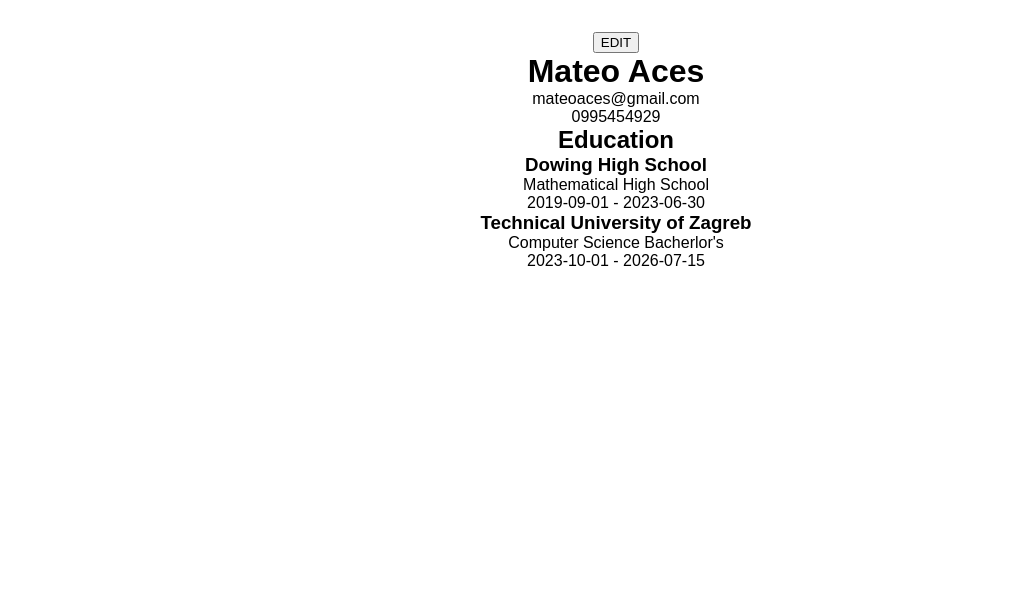
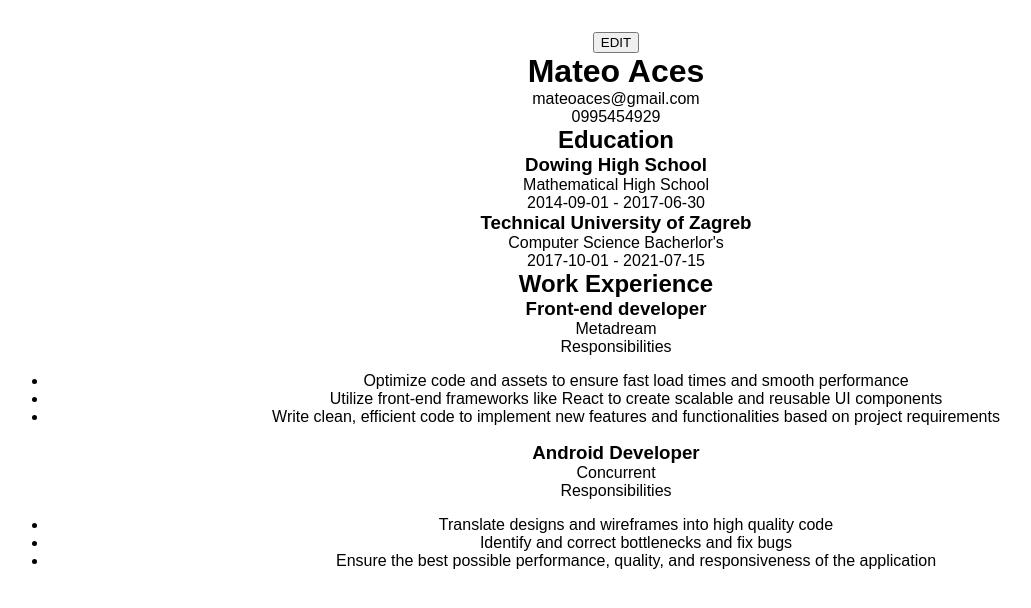
Before and after one commit to mateoo04/cv-application, a React (Vite) app: page / in a window 1280 px wide. Shown: the top 608 px of the page, without its empty margins (24-1055 px from the left). Built offline with nearby package versions, Linux system fonts and the light colour scheme.

Commit message:
Display work experience in CV

```diff
--- a/src/App.jsx
+++ b/src/App.jsx
@@ -16,15 +16,41 @@ function App() {
     {
       schoolName: 'Dowing High School',
       titleOfStudy: 'Mathematical High School',
-      startDate: '2019-09-01',
-      endDate: '2023-06-30',
+      startDate: '2014-09-01',
+      endDate: '2017-06-30',
       id: 0,
     },
     {
       schoolName: 'Technical University of Zagreb',
       titleOfStudy: "Computer Science Bacherlor's",
-      startDate: '2023-10-01',
-      endDate: '2026-07-15',
+      startDate: '2017-10-01',
+      endDate: '2021-07-15',
+      id: 1,
+    },
+  ]);
+
+  const [workExperience, setWorkExperience] = useState([
+    {
+      companyName: 'Metadream',
+      position: 'Front-end developer',
+      mainResponsibilities: [
+        'Optimize code and assets to ensure fast load times and smooth performance',
+        'Utilize front-end frameworks like React to create scalable and reusable UI components',
+        'Write clean, efficient code to implement new features and functionalities based on project requirements',
+      ],
+      startDate: '2021-08-01',
+      endDate: '2023-01-31',
+      id: 0,
+    },
+    {
+      companyName: 'Concurrent',
+      position: 'Android Developer',
+      mainResponsibilities: [
+        'Translate designs and wireframes into high quality code',
+        'Identify and correct bottlenecks and fix bugs',
+        'Ensure the best possible performance, quality, and responsiveness of the application',
+      ],
+      startDate: '2023-02-01',
       id: 1,
     },
   ]);
@@ -56,6 +82,7 @@ function App() {
         email={email}
         phoneNum={phoneNum}
         education={education}
+        workExperience={workExperience}
       />
     </>
   );
--- a/src/components/CV.jsx
+++ b/src/components/CV.jsx
@@ -1,4 +1,10 @@
-export default function CV({ fullName, email, phoneNum, education }) {
+export default function CV({
+  fullName,
+  email,
+  phoneNum,
+  education,
+  workExperience,
+}) {
   return (
     <>
       <h1>{fullName}</h1>
@@ -16,6 +22,31 @@ export default function CV({ fullName, email, phoneNum, education }) {
           );
         })}
       </div>
+      <h2>Work Experience</h2>
+      <div className='work-experience-list'>
+        {workExperience.map((entry) => {
+          return (
+            <div key={'work-experience-list-item' + entry.id}>
+              <h3>{entry.position}</h3>
+              <p>{entry.companyName}</p>
+              {entry.mainResponsibilities.length !== 0 && (
+                <>
+                  <p>Responsibilities</p>
+                  <ul>
+                    {entry.mainResponsibilities.map((responsibility, index) => {
+                      return (
+                        <li key={'responsibility-item-' + index}>
+                          {responsibility}
+                        </li>
+                      );
+                    })}
+                  </ul>
+                </>
+              )}
+            </div>
+          );
+        })}
+      </div>
     </>
   );
 }
```
